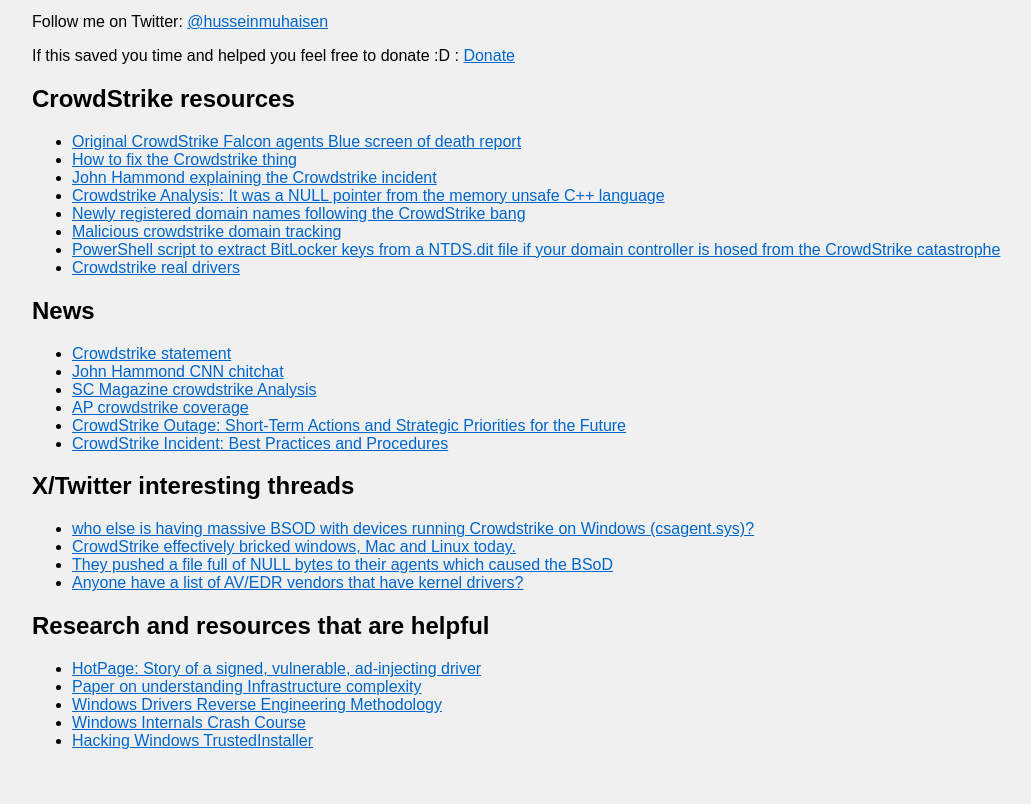
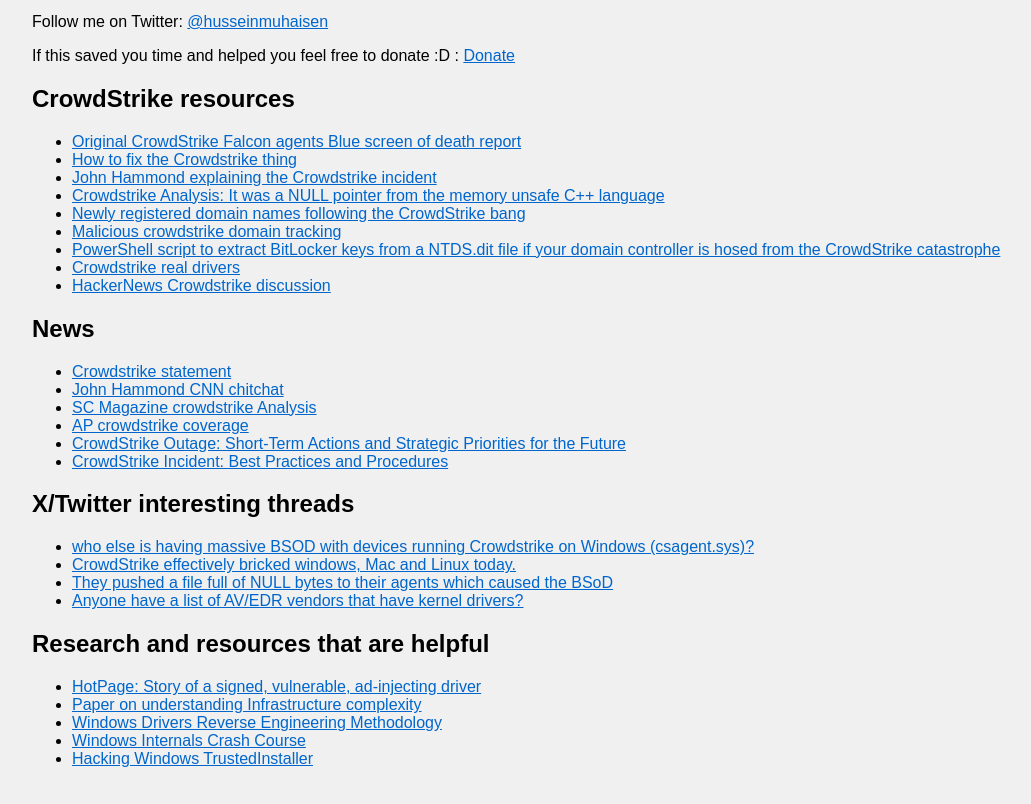
Before and after one commit to SearchandHack/SearchandHack.github.io, a plain HTML site: page index.html in a window 1280 px wide. Shown: the part 121-925 px from the top of the page, without its empty margins (96-1127 px from the left). Drawn offline with Linux system fonts and the light colour scheme.

Commit message:
Update index.html

```diff
--- a/index.html
+++ b/index.html
@@ -47,6 +47,8 @@
             <li><a href="https://x.com/JCyberSec_/status/1814287979453497410" target="_blank">Malicious crowdstrike domain tracking</a></li>
             <li><a href="https://github.com/gtworek/PSBits/blob/master/Misc/ExtractFVEPasswordsFromNTDS.ps1" target="_blank">PowerShell script to extract BitLocker keys from a NTDS.dit file if your domain controller is hosed from the CrowdStrike catastrophe</a></li>
             <li><a href="https://drive.google.com/file/d/1OVIWLDMN9xzYv8L391V1ob2ghp8igoZm/view" target="_blank">Crowdstrike real drivers</a></li>
+            <li><a href="https://news.ycombinator.com/item?id=41003390" target="_blank">HackerNews Crowdstrike discussion</a></li>
+
         </ul>
         <h2>News</h2>
         <ul>
```
